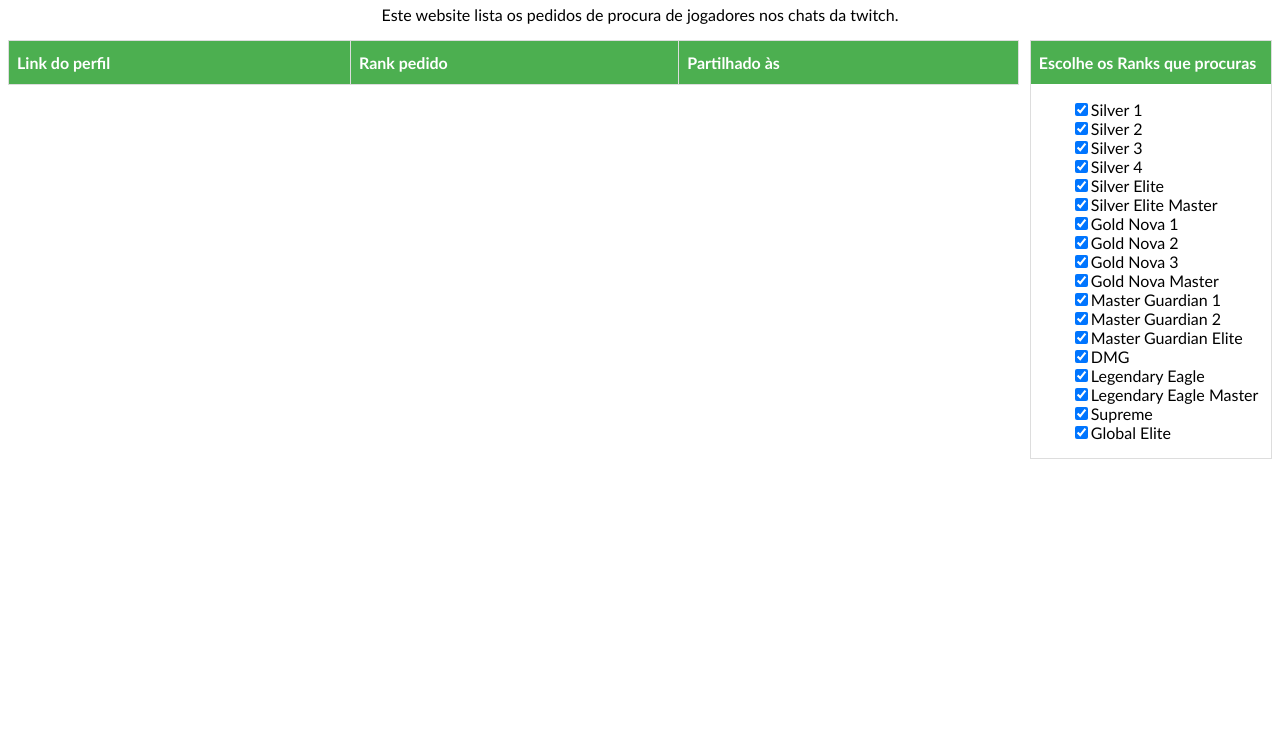
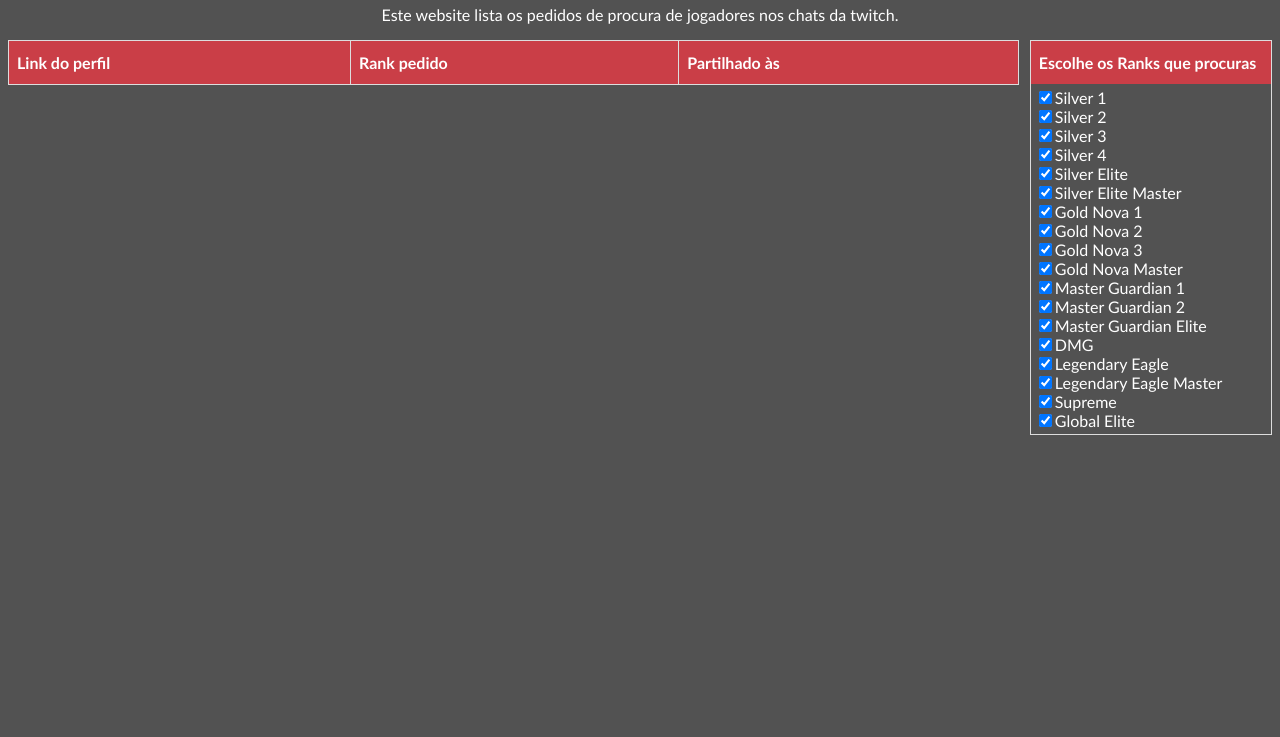
Before and after one commit to valtercorreia/findMM, a website: page public/index.html in a window 1280 px wide. Shown: the part 63-800 px from the top of the page. Drawn offline with Linux system fonts and the light colour scheme.

Commit message:
Improve color palette and styling

```diff
--- a/public/style.css
+++ b/public/style.css
@@ -1,5 +1,7 @@
 body {
     font-family: "Trebuchet MS", Arial, Helvetica, sans-serif;
+    background-color: #525252;
+    color: white;
 }
 
 header{
@@ -13,7 +15,6 @@ footer{
 }
 
 #profiles {
-
     border-collapse: collapse;
     width: 80%;
     float: left;
@@ -24,17 +25,16 @@ footer{
     padding: 8px;
 }
 
-#profiles tr:nth-child(even){background-color: #f2f2f2;}
-
-#profiles tr:hover {background-color: #ddd;}
-
-
 #profiles th {
     padding-top: 12px;
     padding-bottom: 12px;
     text-align: left;
-    background-color: #4CAF50;
-    color: white;
+    background-color: #ca3e47;
+}
+
+#profiles td {
+    color:black;
+    background-color: #f2f2f2;
 }
 
 #filters {
@@ -44,12 +44,16 @@ footer{
 
 }
 
+ul {
+    margin: 0;
+    padding: 4;
+}
+
 li {
     list-style: none;
 }
 
 #filTitle{
-    background-color: #4CAF50;
-    color:white;
+    background-color: #ca3e47;
     padding: 12 8;
 }
```
